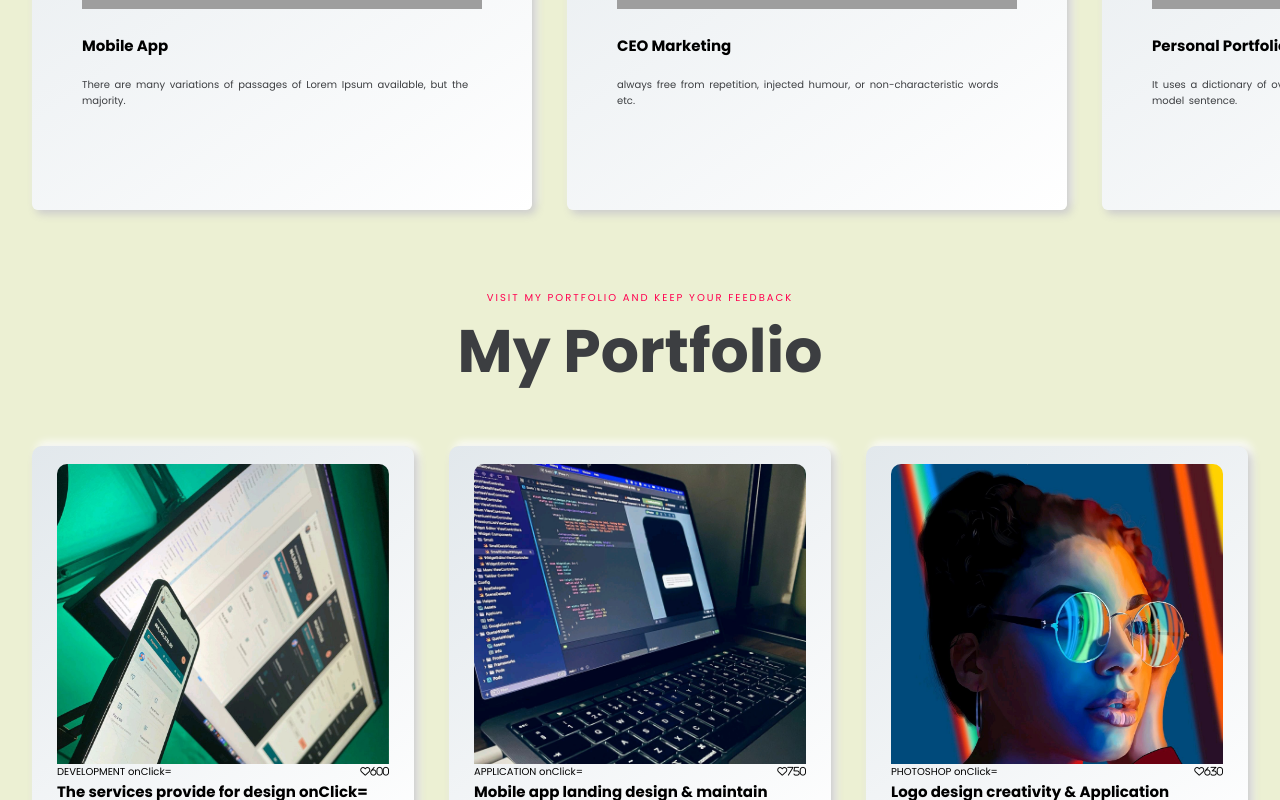
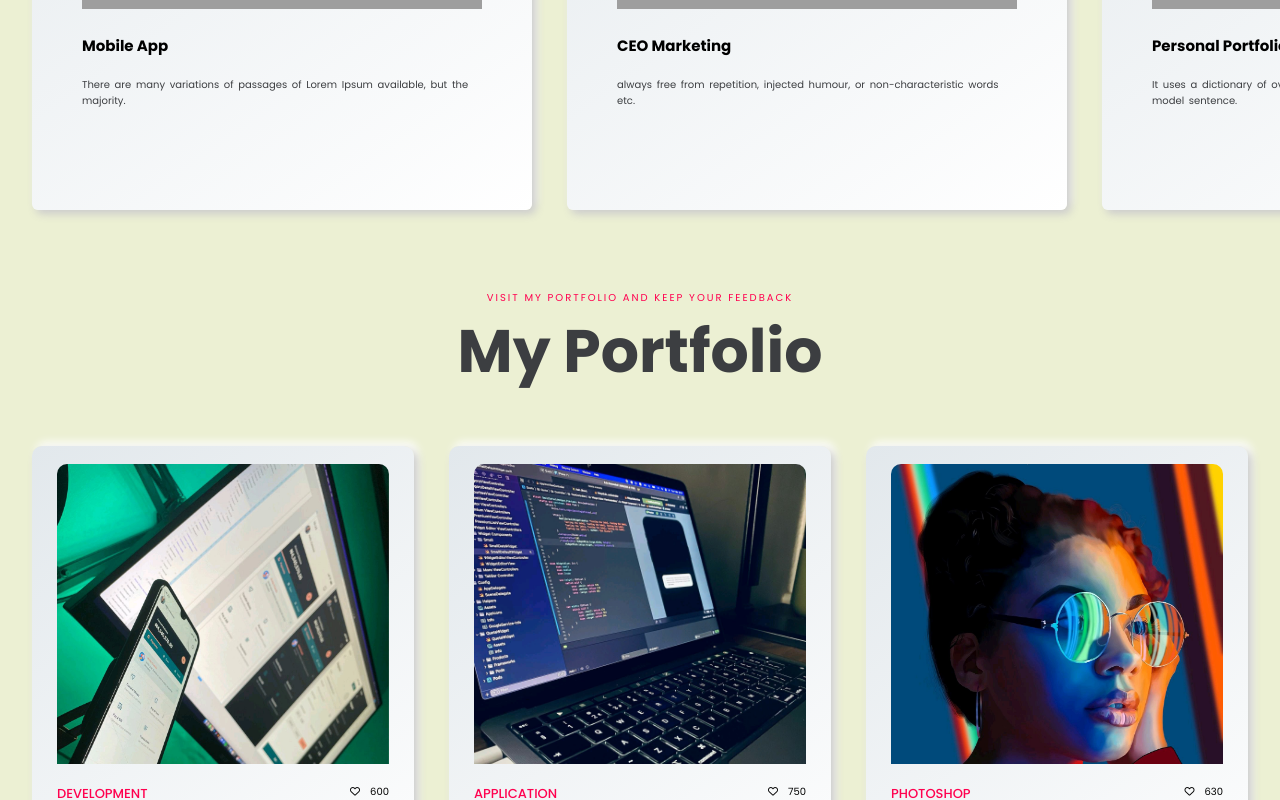
Before and after one commit to ibktommy/react-responsive-portfolio, a React (Create React App) app: page / in a window 1280 px wide. Shown: the part 2000-2800 px from the top of the page. Built offline with nearby package versions, Linux system fonts and the light colour scheme; grey boxes are pictures that could not be loaded.

Commit message:
Styling of the Portfolio Card

```diff
--- a/src/component/Portfolio/Card.js
+++ b/src/component/Portfolio/Card.js
@@ -17,15 +17,14 @@ const Card = ({ category, totalLike, title, image }) => {
           <img src={image} alt={title} className="card-img" onClick={toggleModal}/>
         </div>
         <div className="category d_flex">
-          <span>{category} onClick={toggleModal}</span>
+          <span onClick={toggleModal}>{category} </span>
           <label>
-            <i className="far fa-heart">
-              {totalLike}
-            </i>
+            <i className="far fa-heart"></i>
+            {totalLike}
           </label>
         </div>
         <div className="title">
-          <h2>{title} onClick={toggleModal}</h2>
+          <h2 onClick={toggleModal}> {title} </h2>
           <a href="#popup" className='arrow'>
             <i className="fas fa-arrow-right"></i>
           </a>
--- a/src/component/Portfolio/Portfolio.css
+++ b/src/component/Portfolio/Portfolio.css
@@ -8,7 +8,7 @@
 }
 
 .portfolio .box:hover {
-  /* background-color: none; */
+  background: none;
   transform: translateY(0);
 }
 
@@ -29,12 +29,47 @@
 }
 
 .portfolio .category {
-
+  margin: 2rem 0 3rem 0;
+  text-transform: uppercase;
 }
 
+.portfolio .category span {
+  color: #ff014f;
+  font-size: 1.3rem;
+  letter-spacing: normal;
+  font-weight: 500;
+}
 
-/* .card-img {
-  width: 100%;
-  height: 35rem;
-  object-fit: cover;
-} */
+.portfolio .arrow {
+  position: absolute;
+  right: 3rem;
+  bottom: 11%;
+  transform: rotate(-45deg);
+  color: #ff014f;
+  opacity: 0;
+  transition: .5s;
+}
+
+.portfolio .title:hover .arrow {
+  opacity: 1;
+}
+
+.portfolio h2 {
+  font-size: 1.8rem ;
+  transition: .5s;
+  padding-bottom: 3rem;
+}
+
+.portfolio .box:hover h2{
+  color: #ff014f;
+}
+
+.portfolio .box:hover {
+  color: #000;
+}
+
+.portfolio label i {
+  margin-right: 1rem;
+}
+
+/* POPUP MODAL */
```
